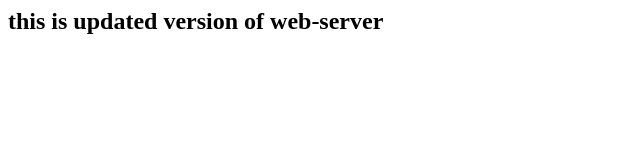
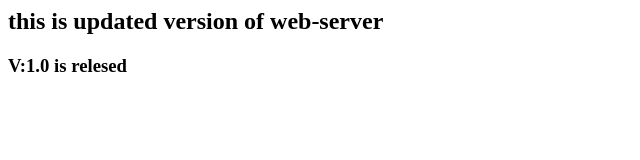
Before and after one commit to praful-dharme/1-may-test, a plain HTML site: page index.html in a window 1280 px wide. Shown: the whole page, without its empty margins (0-640 px from the left). Drawn offline with Linux system fonts and the light colour scheme.

Commit message:
Update index.html
v1.o

```diff
--- a/index.html
+++ b/index.html
@@ -1 +1,4 @@
 <h2> this is updated version of web-server </h2>
+
+
+<h3> V:1.0 is relesed </h3>
```
